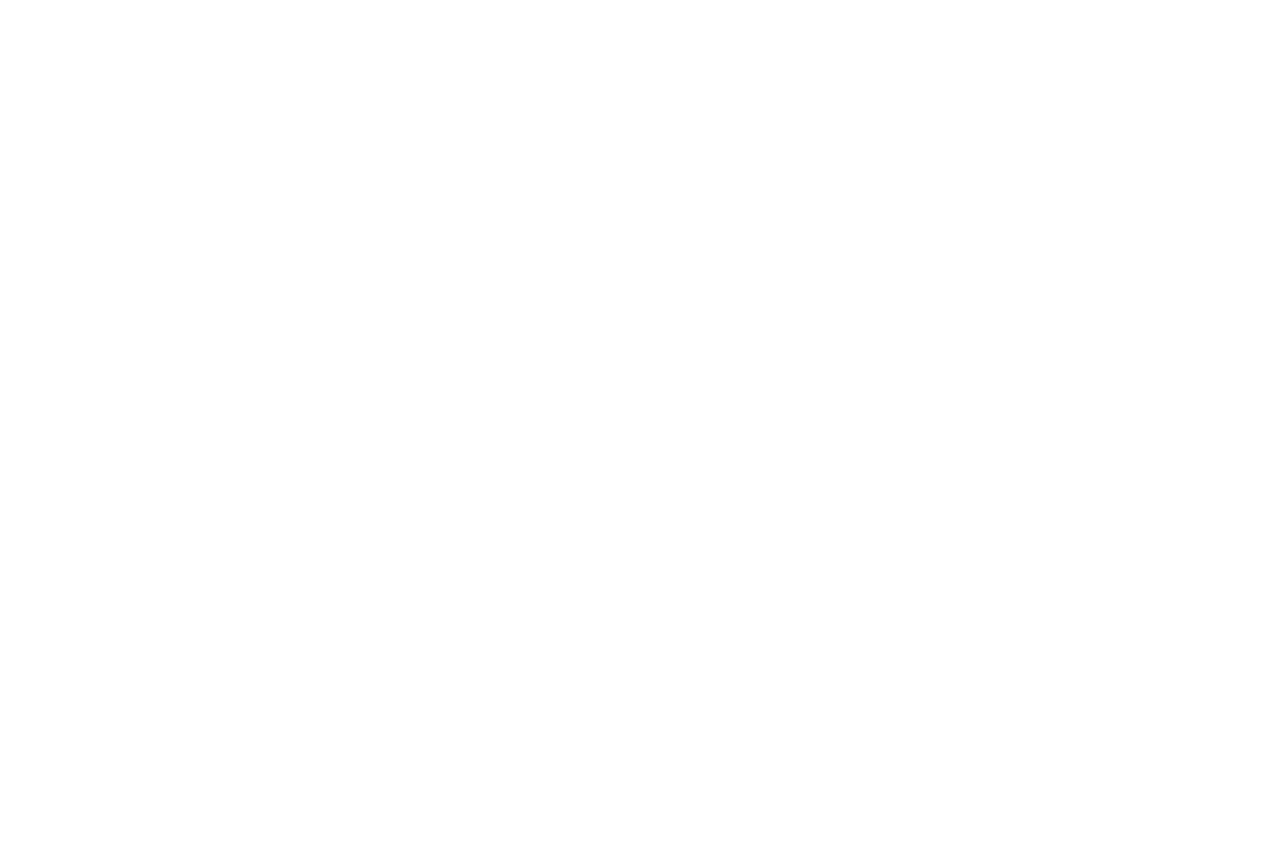
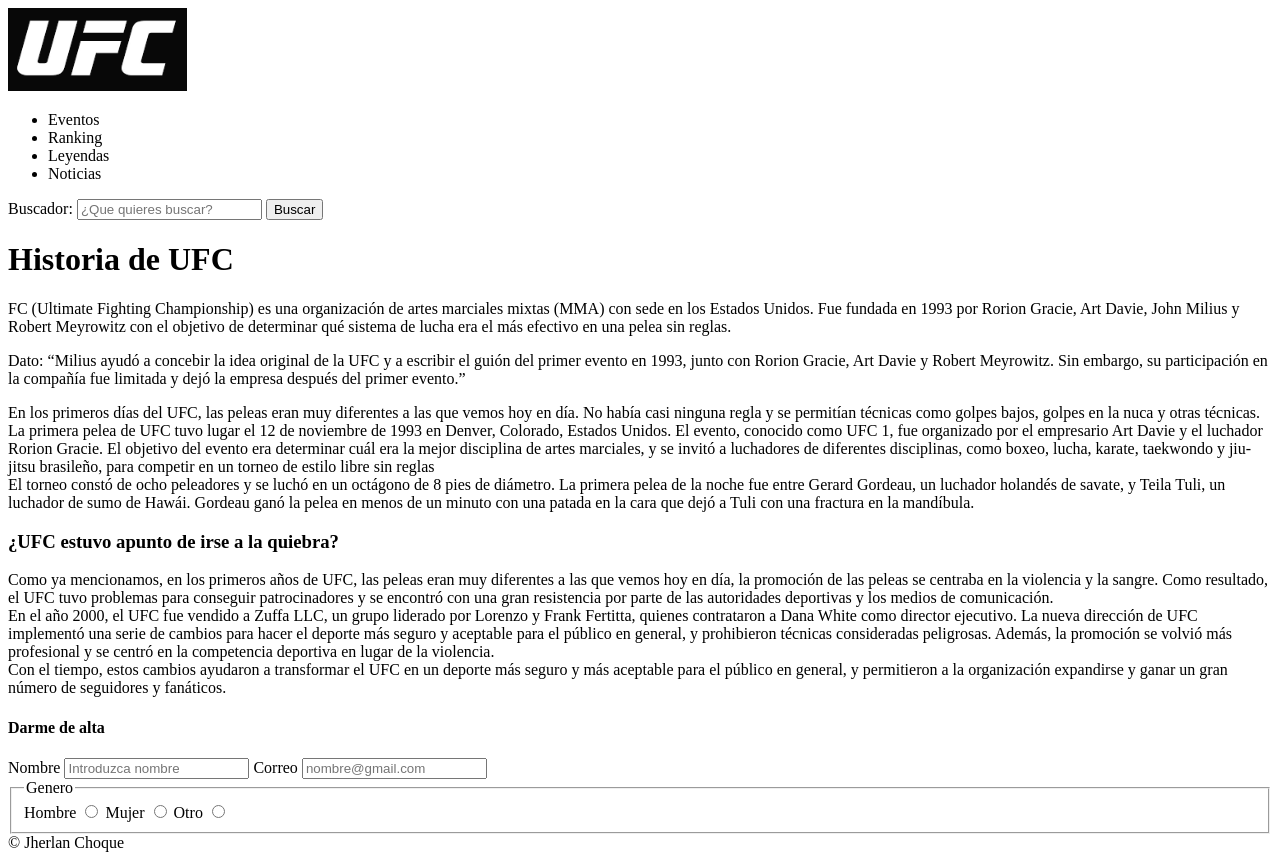
Before and after one commit to JChoqe/html5_arquitectura_informacion, a plain HTML site: page index.html in a window 1280 px wide. Before the commit the page ends 800 px from the top, so only its background shows below. Drawn offline with Linux system fonts and the light colour scheme.

Commit message:
ArquitecturaInformacion

```diff
--- a/index.html
+++ b/index.html
@@ -3,9 +3,73 @@
 <head>
     <meta charset="UTF-8">
     <meta name="viewport" content="width=+, initial-scale=1.0">
-    <title>Document</title>
+    <title>Arquitectura de informacion</title>
+    <link rel="icon" href="power.png">
 </head>
 <body>
+    <nav>
+        <img src="ufc.png" alt="ufc">
+        <ul>
+            <li>Eventos</li>
+            <li>Ranking</li>
+            <li>Leyendas</li>
+            <li>Noticias</li>
+        </ul>
+        <form>
+            <label for="buscar">Buscador: </label>
+            <input type="text" id="buscar" name="buscar" placeholder="¿Que quieres buscar?">
+            <input type="submit" value="Buscar">
+        </form>
+    </nav>
+    <header>
+        <h1>
+            Historia de UFC
+        </h1>
+    </header>
+    <main>
+        <article>
+            <p>FC (Ultimate Fighting Championship) es una organización de artes marciales mixtas (MMA) con sede en los Estados Unidos. Fue fundada en 1993 por Rorion Gracie, Art Davie, John Milius y Robert Meyrowitz con el objetivo de determinar qué sistema de lucha era el más efectivo en una pelea sin reglas.</p>
+            <p>
+                Dato:
+                <q>Milius ayudó a concebir la idea original de la UFC y a escribir el guión del primer evento en 1993, junto con Rorion Gracie, Art Davie y Robert Meyrowitz. Sin embargo, su participación en la compañía fue limitada y dejó la empresa después del primer evento.</q>
+            </p>
+            <p>
+                En los primeros días del UFC, las peleas eran muy diferentes a las que vemos hoy en día. No había casi ninguna regla y se permitían técnicas como golpes bajos, golpes en la nuca y otras técnicas. <br>
+                La primera pelea de UFC tuvo lugar el 12 de noviembre de 1993 en Denver, Colorado, Estados Unidos. El evento, conocido como UFC 1, fue organizado por el empresario Art Davie y el luchador Rorion Gracie. El objetivo del evento era determinar cuál era la mejor disciplina de artes marciales, y se invitó a luchadores de diferentes disciplinas, como boxeo, lucha, karate, taekwondo y jiu-jitsu brasileño, para competir en un torneo de estilo libre sin reglas <br>
+                El torneo constó de ocho peleadores y se luchó en un octágono de 8 pies de diámetro. La primera pelea de la noche fue entre Gerard Gordeau, un luchador holandés de savate, y Teila Tuli, un luchador de sumo de Hawái. Gordeau ganó la pelea en menos de un minuto con una patada en la cara que dejó a Tuli con una fractura en la mandíbula.
+            </p>
+        </article>
+        <section>
+            <h3>
+                ¿UFC estuvo apunto de irse a la quiebra?
+            </h3>
+            <p>
+                Como ya mencionamos, en los primeros años de UFC, las peleas eran muy diferentes a las que vemos hoy en día, la promoción de las peleas se centraba en la violencia y la sangre. Como resultado, el UFC tuvo problemas para conseguir patrocinadores y se encontró con una gran resistencia por parte de las autoridades deportivas y los medios de comunicación. <br>
 
+                En el año 2000, el UFC fue vendido a Zuffa LLC, un grupo liderado por Lorenzo y Frank Fertitta, quienes contrataron a Dana White como director ejecutivo. La nueva dirección de UFC implementó una serie de cambios para hacer el deporte más seguro y aceptable para el público en general, y prohibieron técnicas consideradas peligrosas. Además, la promoción se volvió más profesional y se centró en la competencia deportiva en lugar de la violencia. <br>
+
+                Con el tiempo, estos cambios ayudaron a transformar el UFC en un deporte más seguro y más aceptable para el público en general, y permitieron a la organización expandirse y ganar un gran número de seguidores y fanáticos.
+            </p>
+        </section>
+    </main>
+    <footer>
+        <form>
+            <h4>Darme de alta</h4>
+            <label for="nombre">Nombre</label>
+            <input type="text" name="nombre" id="nombre" placeholder="Introduzca nombre" required>
+            <label for="correo">Correo</label>
+            <input type="email" name="correo" id="correo" placeholder="nombre@gmail.com" required>
+            <fieldset>
+                <legend>Genero</legend>
+                <label for="hombre">Hombre</label>
+                <input type="radio" id="hombre" name="genero" value="hombre">
+                <label for="hombre">Mujer</label>
+                <input type="radio" id="mujer" name="genero" value="mujer">
+                <label for="hombre">Otro</label>
+                <input type="radio" id="otro" name="genero" value="otro">
+            </fieldset>
+        </form>
+        &copy Jherlan Choque
+    </footer>
 </body>
 </html>
```
Also changed, not shown: power.png (added), ufc.png (added).
